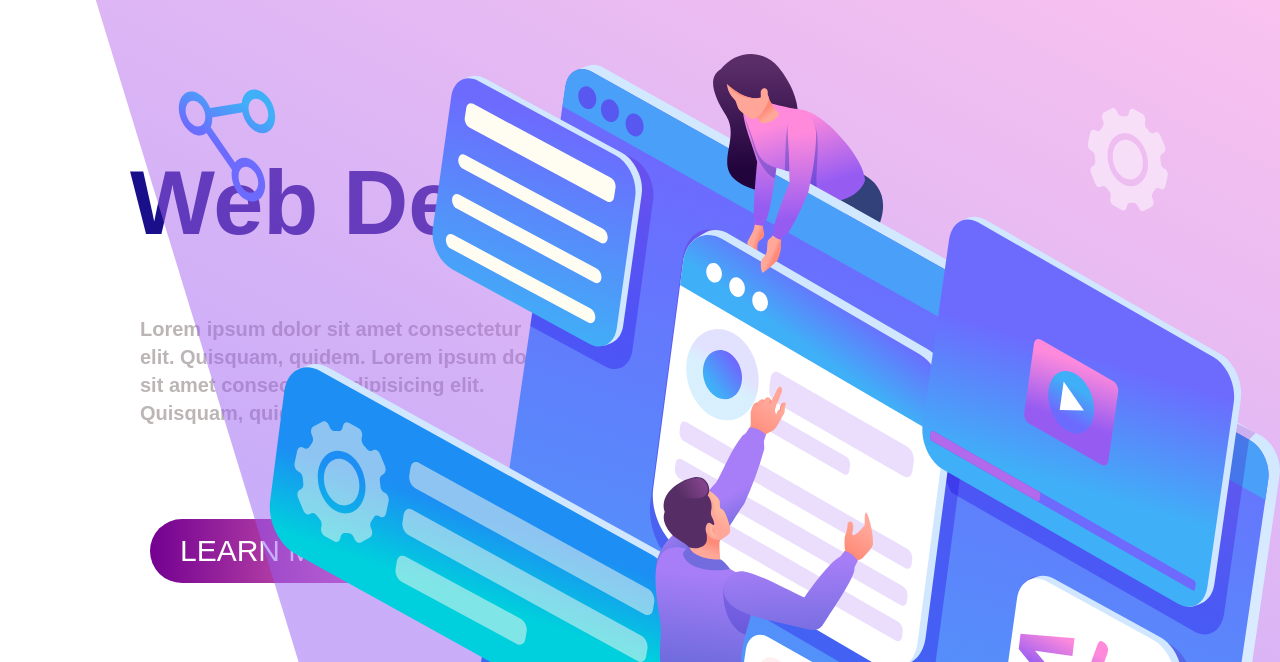
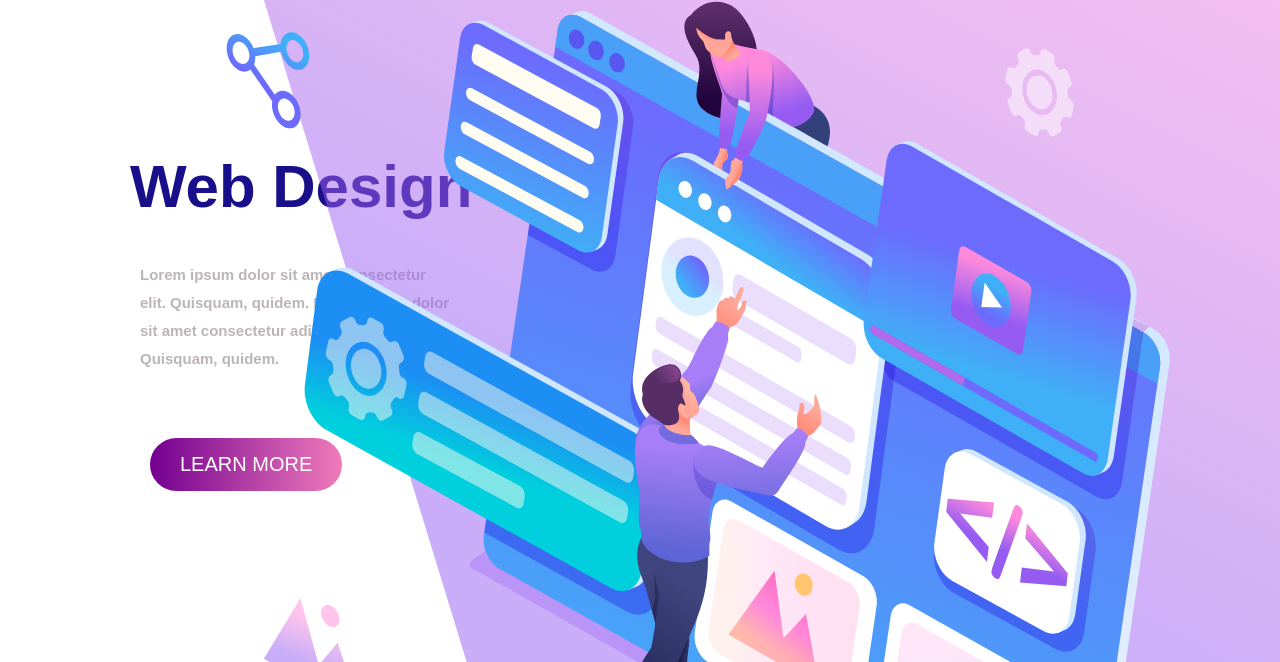
Before and after one commit to RohitChandaniDE/FSJS-iNeuron-project-08-Web-design-landing-page, a plain HTML site: page index.html in a window 1280 px wide. Shown: the part 138-800 px from the top of the page. Drawn offline with Linux system fonts and the light colour scheme.

Commit message:
style.css and readme file updated

```diff
--- a/css/index.css
+++ b/css/index.css
@@ -4,6 +4,7 @@ body {
     height: auto;
     margin: auto;
     background-color: #fff;
+    max-width: 95rem;
   }
 
   nav {
@@ -64,14 +65,14 @@ body {
 }
 
 .left-section h1 {
-    font-size: 90px;
+    font-size: 60px;
     font-family: sans-serif;
     color:#190f8b;
     margin-top: 120px;
 }
 
 .left-section h4 {
-    font-size: 20px;
+    font-size: 15px;
     font-family: sans-serif;
     margin-left: 10px;
     color: rgb(188, 181, 181);
@@ -81,13 +82,13 @@ body {
 .learn-more-btn {
     color: #fff;
     background: linear-gradient(90deg, #730090 , rgb(239, 123, 186) );
-    font-size: 30px;
+    font-size: 20px;
     border: none;
     border-radius: 40px;
     padding: 15px 30px;
     font-family: sans-serif;
     margin-left: 20px;
-    margin-top: 65px;
+    margin-top: 45px;
 }
 
 .imgs-div {
@@ -111,11 +112,11 @@ body {
 .intro-img {
    position: absolute;
    z-index: 1;
-   margin-top: 200px;
-   margin-left: -100px;
-   height: 1050px;
+   margin-top: 240px;
+   margin-right: 110px;
+   height: 900px;
 }
 
 .back-cover {
-  height: 1230px;
+  height: 1090px;
 }
```
Also changed, not shown: README.md.
